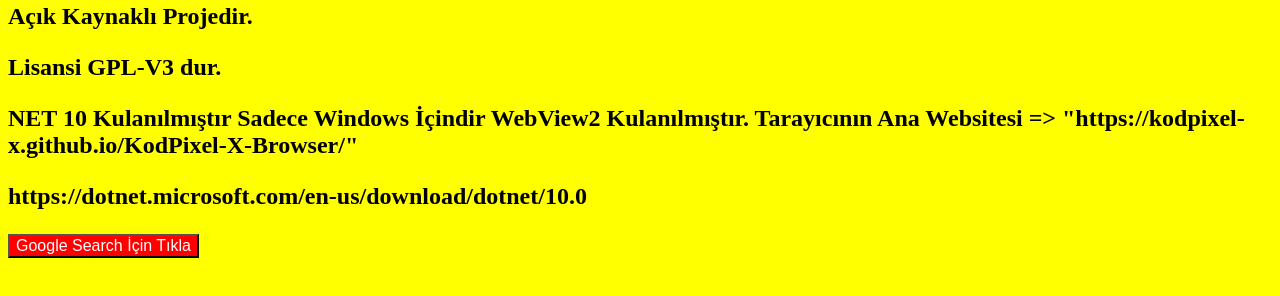
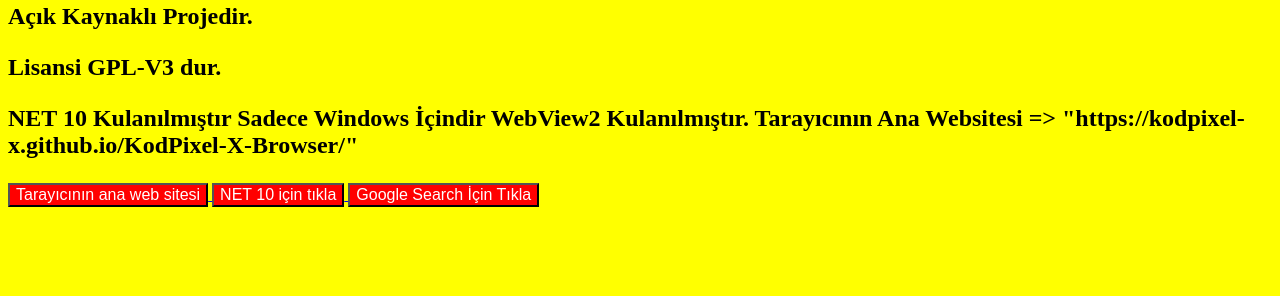
Before and after one commit to KodPixel-X/KodPixel-X-Browser, a plain HTML site: page index.html in a window 1280 px wide. Shown: the part 56-352 px from the top of the page. Drawn offline with Linux system fonts and the light colour scheme.

Commit message:
Update index.html

```diff
--- a/index.html
+++ b/index.html
@@ -13,7 +13,15 @@
 Tarayıcının Ana Websitesi => "https://kodpixel-x.github.io/KodPixel-X-Browser/"
 </h3>
 
-<h3>https://dotnet.microsoft.com/en-us/download/dotnet/10.0</h3>
+
+<a href="https://kodpixel-x.github.io/KodPixel-X-Browser/">
+    <button>Tarayıcının ana web sitesi</button>
+</a>
+
+
+<a href="https://dotnet.microsoft.com/en-us/download/dotnet/10.0">
+    <button>NET 10 için tıkla</button>
+</a>
 
 <a href="https://www.google.com/">
     <button>Google Search İçin Tıkla</button>
```
